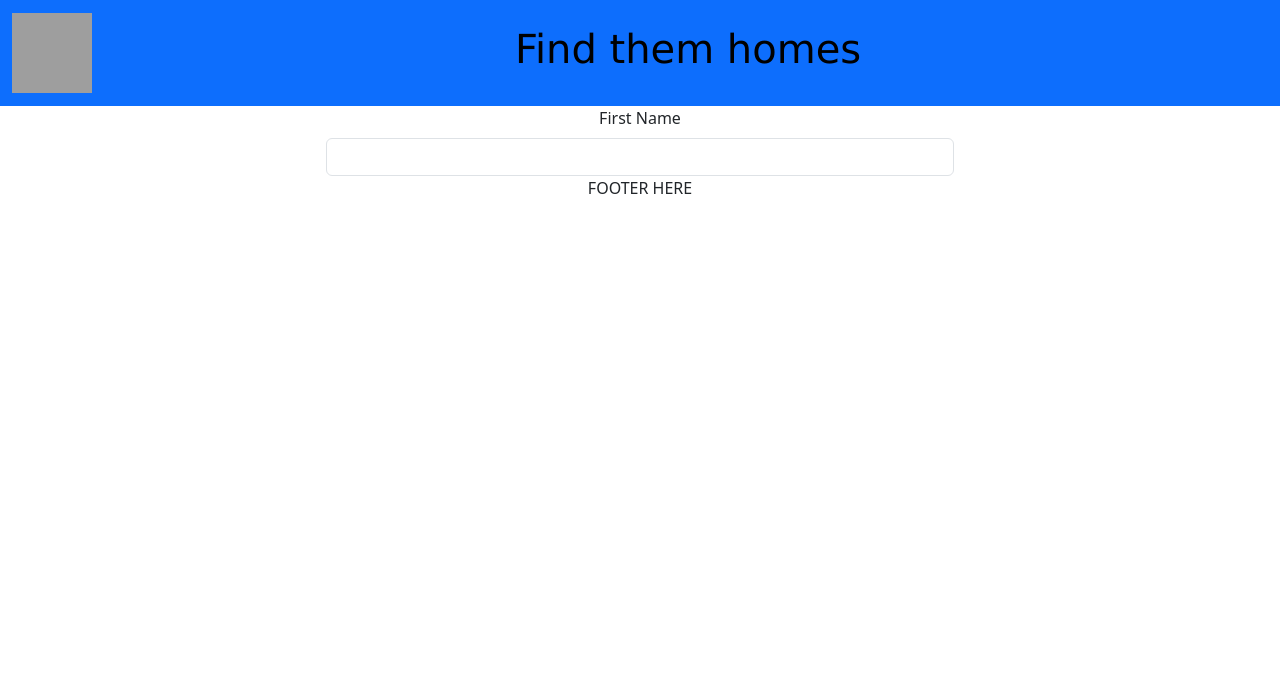
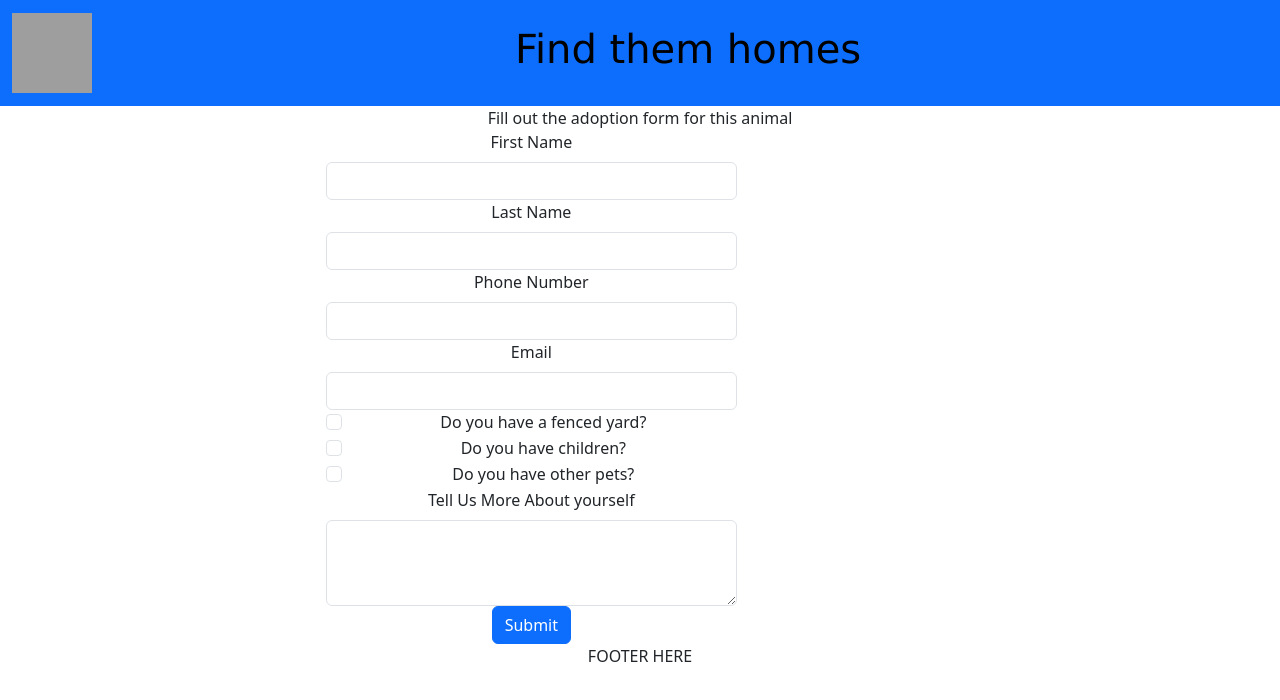
Before and after one commit to michlovin/adopt-me, a React (Create React App) app: page /adoptions/1 in a window 1280 px wide. Shown: the top 700 px of the page. Built offline with nearby package versions, Linux system fonts and the light colour scheme; data requests are answered from the project's data file; grey boxes are pictures that could not be loaded.

Commit message:
post requests

```diff
--- a/src/components/PetAdoptionForm.tsx
+++ b/src/components/PetAdoptionForm.tsx
@@ -1,14 +1,15 @@
 import { useEffect, useState } from "react";
-import { Form, Row, Col } from "react-bootstrap";
+import { Form, Row, Col, Button, Alert } from "react-bootstrap";
 import { useParams } from "react-router-dom";
 import { Pet } from "../models/Pet";
 import { AdoptionForm } from "../models/AdoptionForm";
 import { getPetById } from "../services/petService";
+import { postAdoption } from "../services/adoptionService";
 
 export function PetadoptionForm() {
   // eslint-disable-next-line no-unused-vars
   const [pet, setPet] = useState<Pet | null>(null);
-
+  const [formSubmitted, setFormSubmitted] = useState<boolean>(false);
   const [formValues, setFormValues] = useState<AdoptionForm>({
     firstName: "",
     lastName: "",
@@ -33,26 +34,40 @@ export function PetadoptionForm() {
   //handles the changes to the form through destructing
   const handleChange = (e: React.ChangeEvent<HTMLInputElement>) => {
     const { name, value, type } = e.target;
-
+    if (type === "checkbox") {
+      setFormValues((prev) => ({
+        ...prev,
+        [name]: (e.target as HTMLInputElement).checked,
+      }));
+    } else {
       //Spread operator go though all the properties and fill everything in for me.
       //for the value that has the assigned name assign the value that i have stated
       setFormValues((prev) => ({
         ...prev,
         [name]: value,
       }));
+    }
   };
 
-  // function onSubmit(e: React.ChangeEvent<HTMLInputElement>) {
-  //   e.prevent.Default();
-  //   postAdoption(formValues);
-  //   setFormSubmitted(true);
-  // }
+  function onSubmit(e: React.FormEvent<HTMLFormElement>) {
+    e.preventDefault();
+    postAdoption(formValues);
+    setFormSubmitted(true);
+  }
+
   return (
     <div>
+      <div>Fill out the adoption form for this animal</div>
       <Row>
         <Col lg={3}></Col>
-        <Col lg={6}>
-          <Form>
+        <Col lg={4}>
+          {formSubmitted ? (
+            <Alert>
+              One of our team members will get back with you as soon as
+              possible, thanks!
+            </Alert>
+          ) : (
+            <Form onSubmit={onSubmit}>
               <Form.Group controlId="firstName">
                 <Form.Label>First Name</Form.Label>
                 <Form.Control
@@ -63,7 +78,84 @@ export function PetadoptionForm() {
                   required
                 ></Form.Control>
               </Form.Group>
+
+              <Form.Group controlId="lastName">
+                <Form.Label>Last Name</Form.Label>
+                <Form.Control
+                  type="text"
+                  name="lastName"
+                  value={formValues.lastName}
+                  onChange={handleChange}
+                  required
+                ></Form.Control>
+              </Form.Group>
+
+              <Form.Group controlId="phoneNumber">
+                <Form.Label>Phone Number</Form.Label>
+                <Form.Control
+                  type="text"
+                  name="phoneNumber"
+                  value={formValues.phoneNumer}
+                  onChange={handleChange}
+                ></Form.Control>
+              </Form.Group>
+
+              <Form.Group controlId="email">
+                <Form.Label>Email</Form.Label>
+                <Form.Control
+                  type="text"
+                  name="email"
+                  value={formValues.email}
+                  onChange={handleChange}
+                  required
+                ></Form.Control>
+              </Form.Group>
+
+              {pet?.animalType === "dog" && (
+                <Form.Check
+                  type="checkbox"
+                  id="fencedYard"
+                  label="Do you have a fenced yard?"
+                  name="fencedYard"
+                  checked={formValues.fencedYard}
+                  onChange={handleChange}
+                />
+              )}
+
+              <Form.Check
+                type="checkbox"
+                id="hasKids"
+                label="Do you have children?"
+                name="hasKids"
+                checked={formValues.hasKids}
+                onChange={handleChange}
+              />
+
+              <Form.Check
+                type="checkbox"
+                id="hasOtherPets"
+                label="Do you have other pets?"
+                name="hasOtherPets"
+                checked={formValues.hasOtherPets}
+                onChange={handleChange}
+              />
+
+              <Form.Group controlId="moreDescription">
+                <Form.Label>Tell Us More About yourself</Form.Label>
+                <Form.Control
+                  as="textarea"
+                  rows={3}
+                  name="moreDescription"
+                  value={formValues.moreDescription}
+                  onChange={handleChange}
+                />
+              </Form.Group>
+
+              <Button variant="primary" type="submit">
+                Submit
+              </Button>
             </Form>
+          )}
         </Col>
         <Col lg={3}></Col>
       </Row>
--- /dev/null
+++ b/src/services/adoptionService.ts
@@ -0,0 +1,9 @@
+import axios from "axios";
+import { AdoptionForm } from "../models/AdoptionForm";
+
+const apiURL = process.env.REACT_APP_API_URL + "adoptions" || "";
+
+export const postAdoption = async (formValues: AdoptionForm): Promise<any> => {
+  const response = await axios.post(`${apiURL}`, formValues);
+  return response.data;
+};
```
Lines whose indentation alone changed are shown as unchanged.
